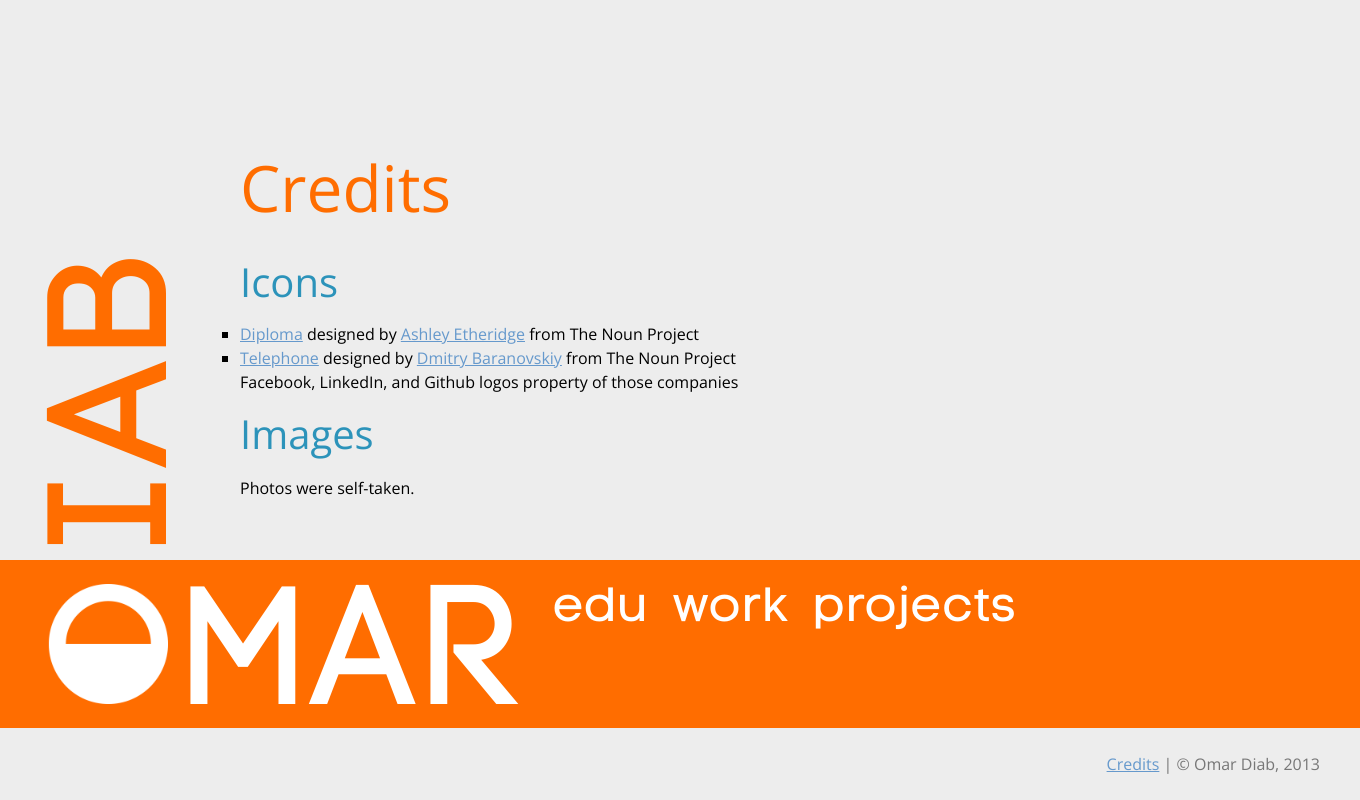
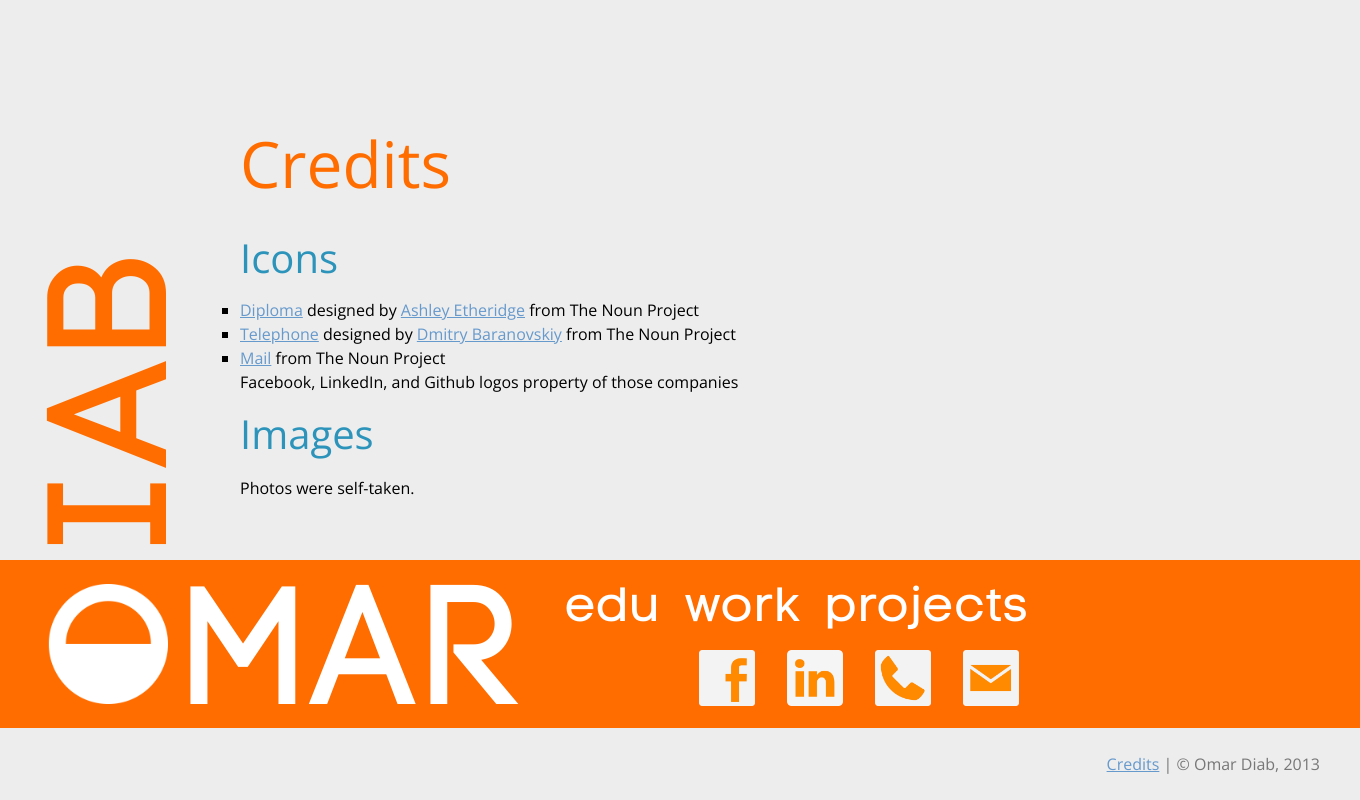
Before and after one commit to odiab/my-site-web, a PHP site: page /credits in a window 1360 px wide; the page is wider, and only the part inside the window is pictured. Run offline with PHP 8.4, Linux system fonts and the light colour scheme.

Commit message:
added social buttons

```diff
--- a/www/page/credits.php
+++ b/www/page/credits.php
@@ -13,6 +13,10 @@
       <a href="http://thenounproject.com/DmitryBaranovskiy" target="_blank">
       Dmitry Baranovskiy</a> from The Noun Project
   </li>
+  <li>
+    <a href="http://thenounproject.com/noun/mail/#icon-No429"
+      target="_blank">Mail</a> from The Noun Project
+  </li>
   </li>Facebook, LinkedIn, and Github logos property of those companies</li>
 </ul>
 
--- a/www/static/style/application.css
+++ b/www/static/style/application.css
@@ -101,7 +101,7 @@ html, body {
   cursor: hand;
   cursor: pointer;
   float: left;
-  margin-right: 1.5em;
+  margin-right: 3em;
 }
 
 #navigation {
@@ -165,6 +165,21 @@ html, body {
  *                                 *
  ***********************************/
 
+#navButtons {
+  text-align: right;
+}
+
+#navButtons img {
+  padding-right: 2em;
+  margin-top: .4em;
+  height: 3.5em;
+}
+
+#navButtons a {
+  text-decoration: none;
+}
+
+
 #nav {
   margin-top: -.75em;
 }
@@ -181,7 +196,7 @@ html, body {
 
 #nav li a {
   display: block;
-  padding: 0 .25em;
+  padding-right: .5em;
   text-decoration: none;
   color: #fff;
 }
--- a/www/template/titlebar.php
+++ b/www/template/titlebar.php
@@ -6,5 +6,21 @@
 
     <div id='navigation'>
       <?php Template::load('navigation', array('path' => $args['path'])); ?>
+      <div id='navButtons'>
+        <?php
+        $buttons = array(
+          'fb' => 'https://www.facebook.com/omar.s.diab',
+          'linkedin' => 'https://www.linkedin.com/in/osdiab',
+          'phone' => '#',
+          'email' => 'mailto:o.s.diab@gmail.com',
+        );
+
+        foreach ($buttons as $name => $link)
+        {
+          echo "<a id='$name-link' href='$link'><img id='$name-img'
+            src='/static/images/buttons/$name-button.png' /></a>";
+        }
+        ?>
+      </div>
     </div>
   </div>
```
Also changed, not shown: www/static/images/buttons/email-button.png (added), www/static/images/buttons/fb-button.png (added), www/static/images/buttons/linkedin-button.png (added), www/static/images/buttons/phone-button.png (added).
